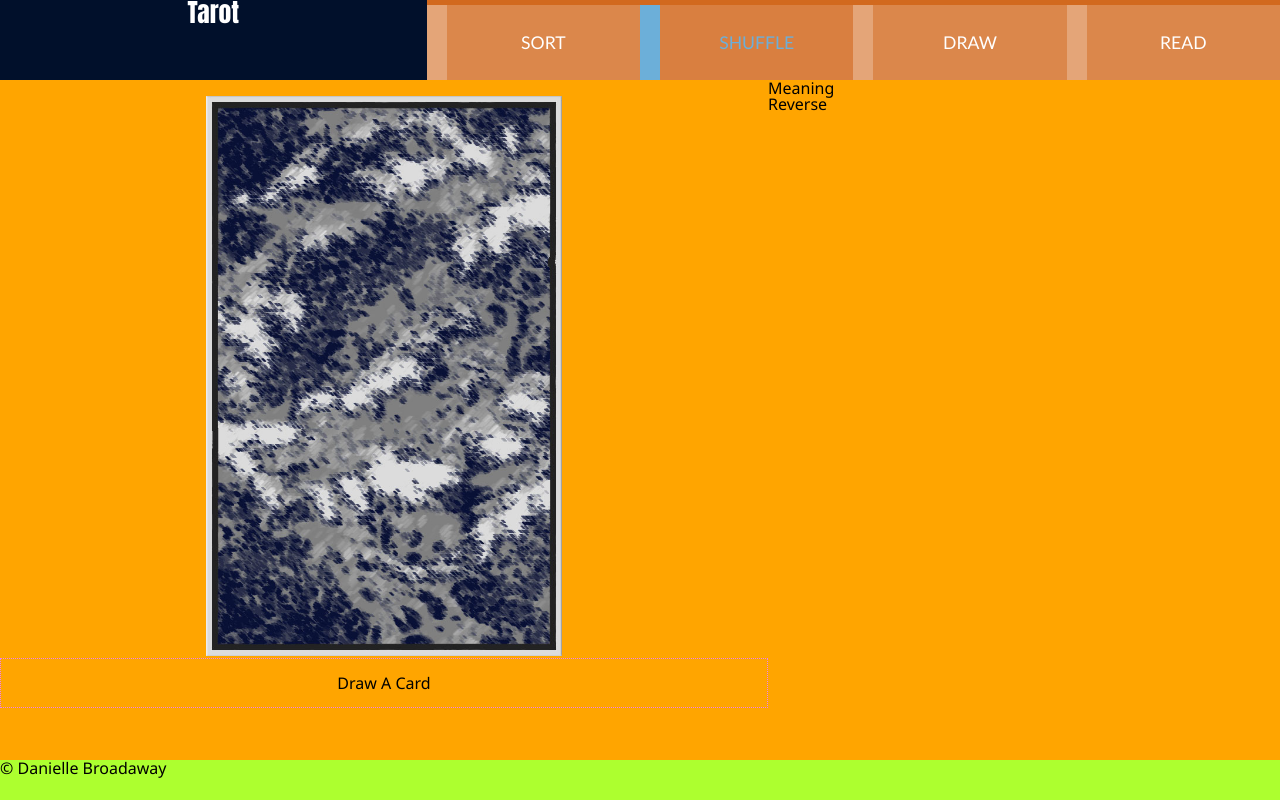
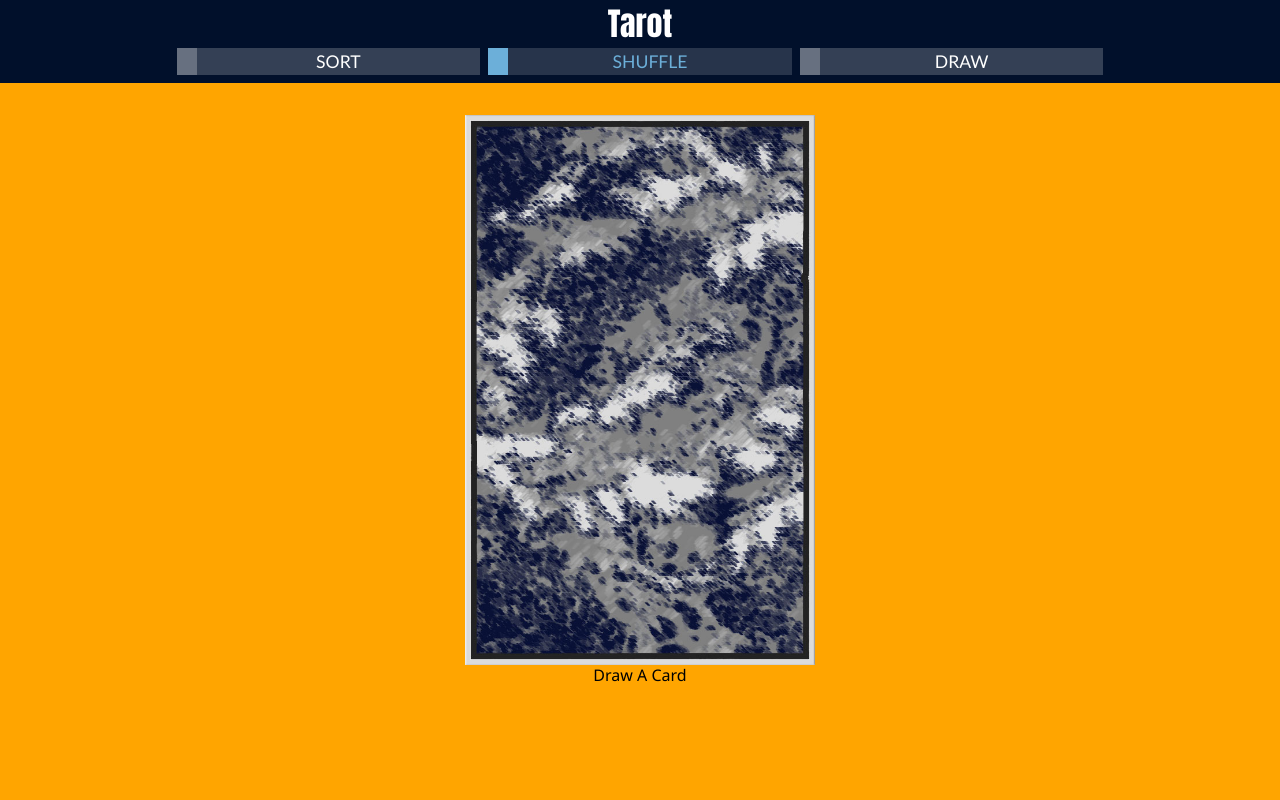
Before and after one commit to dbroadaway/tarot, a plain HTML site: page index.html in a window 1280 px wide. Both pictures are taken after a click on the button "SHUFFLE". Drawn offline with Linux system fonts and the light colour scheme.

Commit message:
Tarot Draw Card
Resetting code to Tarot 1.0. Creating new branch for description of each card.

```diff
--- a/css/reset.css
+++ b/css/reset.css
@@ -12,7 +12,79 @@ html {
 	box-sizing: inherit;
   }
 
+html, body, div, span, applet, object, iframe,/* http://meyerweb.com/eric/tools/css/reset/
+v2.0 | 20110126
+License: none (public domain)
+*/
+
 html, body, div, span, applet, object, iframe,
+h1, h2, h3, h4, h5, h6, p, blockquote, pre,
+a, abbr, acronym, address, big, cite, code,
+del, dfn, em, img, ins, kbd, q, s, samp,
+small, strike, strong, sub, sup, tt, var,
+b, u, i, center,
+dl, dt, dd, ol, ul, li,
+fieldset, form, label, legend,
+table, caption, tbody, tfoot, thead, tr, th, td,
+article, aside, canvas, details, embed,
+figure, figcaption, footer, header, hgroup,
+menu, nav, output, ruby, section, summary,
+time, mark, audio, video {
+ margin: 0;
+ padding: 0;
+ border: 0;
+ font-size: 100%;
+ font: inherit;
+ vertical-align: baseline;
+ font-family: 'Segoe UI', Tahoma, Geneva, Verdana, sans-serif;
+}
+/* HTML5 display-role reset for older browsers */
+article, aside, details, figcaption, figure,
+footer, header, hgroup, menu, nav, section {
+ display: block;
+}
+
+button {
+ background: transparent;
+ border:none;
+ cursor: pointer;
+}
+button:focus {
+ background-color:none;
+ outline-style: none;
+}
+button:active {
+ background-color:none;
+ cursor: default;
+}
+button:visited {
+ background-color:none;
+ cursor: default;
+}
+body {
+ line-height: 1;
+}
+ol, ul {
+ list-style: none;
+}
+li {
+ display: inline-block;
+}
+blockquote, q {
+ quotes: none;
+}
+blockquote:before, blockquote:after,
+q:before, q:after {
+ content: '';
+ content: none;
+}
+
+h1 {text-align: center;}
+table {
+ border-collapse: collapse;
+ border-spacing: 0;
+}
+
 h1, h2, h3, h4, h5, h6, p, blockquote, pre,
 a, abbr, acronym, address, big, cite, code,
 del, dfn, em, img, ins, kbd, q, s, samp,
--- a/css/styles.css
+++ b/css/styles.css
@@ -1,37 +1,86 @@
+/* Blue Shade Color Theme Swatches in Hex */
+.Арктика.-Затерянная-и-ненужная-1-hex {
+  color: #021373;
+}
+.Арктика.-Затерянная-и-ненужная-2-hex {
+  color: #020f59;
+}
+.Арктика.-Затерянная-и-ненужная-3-hex {
+  color: #033473;
+}
+.Арктика.-Затерянная-и-ненужная-4-hex {
+  color: #033f73;
+}
+.Арктика.-Затерянная-и-ненужная-5-hex {
+  color: #d9d8d7;
+}
+
+/*red-orange-pink color theme swatches in hex */
+/* Color Theme Swatches in Hex */
+.My-Color-Theme-1-hex {
+  color: #ff7414;
+}
+.My-Color-Theme-2-hex {
+  color: #e84b13;
+}
+.My-Color-Theme-3-hex {
+  color: #ff3b21;
+}
+.My-Color-Theme-4-hex {
+  color: #e81328;
+}
+.My-Color-Theme-5-hex {
+  color: #ff14a1;
+}
+
+/* Blue-Salmon*/
+/* Color Theme Swatches in Hex */
+.Voyage-Immobile-1-hex {
+  color: #a62d37;
+}
+.Voyage-Immobile-2-hex {
+  color: #d93d4a;
+}
+.Voyage-Immobile-3-hex {
+  color: #085ca6;
+}
+.Voyage-Immobile-4-hex {
+  color: #6cafd9;
+}
+.Voyage-Immobile-5-hex {
+  color: #f2884b;
+}
+
+/*Shades of Red*/
+/* Color Theme Swatches in Hex */
+.Typography-05-1-hex {
+  color: #f23005;
+}
+.Typography-05-2-hex {
+  color: #bf2604;
+}
+.Typography-05-3-hex {
+  color: #731702;
+}
+.Typography-05-4-hex {
+  color: #400d01;
+}
+.Typography-05-5-hex {
+  color: #0d0d0d;
+}
+
 body {
   background-color: orange;
 }
-header{
-  background-color:crimson;
-
-}
 nav {
+  width:80%;
   margin:auto;
 }
-
-h1 {
-  background-color: #01102b;
-  color: white;
-  font-family: Impact, Haettenschweiler, 'Arial Narrow Bold', sans-serif;
-  font-size: 1.6rem;
-  height:100%;
-}
-
-nav {
-  background-color: chocolate;
-  height: 100%;
-}
-
-
-footer {
-background-color: greenyellow;
-}
-
 button {
   border-left:20px rgba(255,255,255,.25) solid;
   background-color: rgba(255,255,255,.2);
   color:#ffffff;
-  font-family: Impact, Haettenschweiler, 'Arial Narrow Bold', sans-serif;
+  font-family: Impact, Haettenschweiler, "Arial Narrow Bold", sans-serif;
   font-family: 'Gill Sans', 'Gill Sans MT', Calibri, 'Trebuchet MS', sans-serif;
   font-size: 1.1rem;
   text-transform: uppercase;
@@ -51,18 +100,40 @@ button:focus {
   color:#6cafd9;
 
 }
+ul {
+  padding:none;
+  margin:none;
+}
+
+li {
+  width:30%;
+  padding:none;
+  margin:none;
+}
+
+
+h1 {
+  background-color: #01102b;
+  color: white;
+  font-family: Impact, Haettenschweiler, "Arial Narrow Bold", sans-serif;
+  font-size: 2rem;
+  padding: 0.5rem;
+}
+
+
 
 #card {
+
+  margin: auto;
+  width: 350px;
+  height:550px;
   text-align: center;
+
 }
+
 #card img {
-
-  max-height:70vh;
-  margin: auto;
-  margin-top:1rem;
-
+    margin-top:2rem;
+    width: 100%;
+    height: 100%;
+    object-fit: contain;
   }
-#card figcaption {
-  border:1px dotted violet;
-  padding: 1rem;
-}
--- a/index.html
+++ b/index.html
@@ -2,65 +2,45 @@
 <html>
   <head>
     <meta charset="UTF-8" />
-    <meta name="author" content="Danielle Broadaway" />
-    <meta name="Tarot Card Generator" content="shuffle and draw tarot cards" />
+    <meta name="author" content="Tarot Generator" />
+    <meta
+      name="Tarot Card Generator"
+      content="shuffle and draw tarot cards"
+    />
     <meta
       name="keywords"
       content="tarot, cards, card generator, major arcana, minor arcana, cups, pentacles, wands, swords "
     />
     <meta name="viewport" content="width=device-width, initial-scale=1.0" />
     <link rel="stylesheet" type="text/css" href="css/reset.css" />
-    <link rel="stylesheet" type="text/css" href="css/grid.css" />
     <link rel="stylesheet" type="text/css" href="css/styles.css" />
     <script src="script/majorarcana.js"></script>
     <script src="script/cups.js"></script>
     <script src="script/pentacles.js"></script>
     <script src="script/swords.js"></script>
     <script src="script/wands.js"></script>
-    <script src="script/script.js"></script>
+
     <title>Tarot Card Generator</title>
   </head>
 
   <body>
     <header>
-      <h1>Tarot</h1>
+      <h1>Tarot
+      <nav id="mainMenu">
+        <ul>
+          <li><button onclick="sortDeck()">Sort</button></li>
+          <li><button onclick ="shuffleDeck()">Shuffle</button></li>
+          <li><button onclick = "drawCard()">Draw</button></li>
+
+      </nav>
+    </h1>
     </header>
-    <nav id="mainMenu">
-      <button onclick="sortDeck()">Sort</button>
-      <button onclick="shuffleDeck()">Shuffle</button>
-      <button onclick="drawCard()">Draw</button>
-      <button onclick="">Read</button>
-    </nav>
-    <main id="one-spread">
-      <div>
-        <figure id="card"><img src="img/blank.jpg" /></figure>
-      </div>
-      <div>
-        <h2>Meaning</h2>
-        <span id="meaning"> </span>
-        <h2>Reverse</h2>
-        <span id="reverse"> </span>
-      </div>
+    <main>
+
+        <figure id="card"></figure>
+
+
     </main>
-    <!--
-    <main id="three-spread">
-      <div>
-        <figure ><img src="img/blank.jpg" /></figure>
-      </div>
-      <div>
-        <figure ><img src="img/blank.jpg" /></figure>
-      </div>
-      <div>
-        <figure ><img src="img/blank.jpg" /></figure>
-      </div>
-    </main>
-    <main id="nine-spread">
-      <div>
-        <figure ><img src="img/blank.jpg" /></figure>
-      </div>
-      <div></div>
-      <div></div>
-    </main>-->
-    <footer>&copy; Danielle Broadaway</footer>
+    <script src="script/script.js"></script>
   </body>
 </html>
--- a/script/script.js
+++ b/script/script.js
@@ -2,11 +2,12 @@ var deck = [];
 var newDeck = [];
 var cardImage = new Image();
 
-function randomMax(max) {
+function randomNumber(max) {
     var number = Math.random() * 100;
 
     while (number > max) {
         number = Math.random() * 100;
+
     }
     number = Math.floor(number);
     return number;
@@ -24,37 +25,35 @@ function sortDeck() {
     Pentacles.forEach(addCard);
     Swords.forEach(addCard);
     Wands.forEach(addCard);
-    document.getElementById("card").innerHTML = "<img src= 'img/blank.jpg' /><figcaption>Draw A Card</figcaption>";
+    document.getElementById("card").innerHTML = '<img src="img/blank.jpg " /><figcaption>Draw A Card</figcaption>'
 }
 
 function drawCard() {
-    if (deck.length !== 0) {
+    if (deck.length != 0) {
         var card = deck[0];
         deck.splice(0, 1);
         console.log(deck.length);
         console.log(card);
-        document.getElementById("card").innerHTML = "<img src= ' " + card.file + " '/><figcaption>" + card.name + "</figcaption>";
-        document.getElementById("meaning").innerHTML = card.meaning;
-        document.getElementById("reverse").innerHTML = card.reverse;
-
+        document.getElementById("card").innerHTML = '<img src="' + card.file + ' " /><figcaption>' + card.name + '</figcaption>'
     }
 }
 
 function shuffleDeck() {
     sortDeck();
-    var i, r;
+    var i;
+    var r;
     var newDeck = [];
     for (i = 0; i < 78; i++) {
-        r = randomMax(deck.length);
+        r = randomNumber(deck.length);
         newDeck.push(deck[r]);
         deck.splice(r, 1);
     }
     deck = newDeck;
     console.log(deck);
-    document.getElementById("card").innerHTML = "<img src='img/blank.jpg' /><figcaption>Draw A Card</figcaption>";
+    document.getElementById("card").innerHTML = '<img src="img/blank.jpg " /><figcaption>Draw A Card</figcaption>'
 }
 function notify(i) {
-    console.log('loaded ' + deck[i].name);
+    console.log("loaded " + deck[i].name)
 }
 function preloadDeck() {
     for (i = 0; i < deck.length; i++) {
@@ -64,6 +63,5 @@ function preloadDeck() {
 
 }
 
-
+sortDeck();
 preloadDeck();
-sortDeck();
```
Also changed, not shown: 1 other file.
